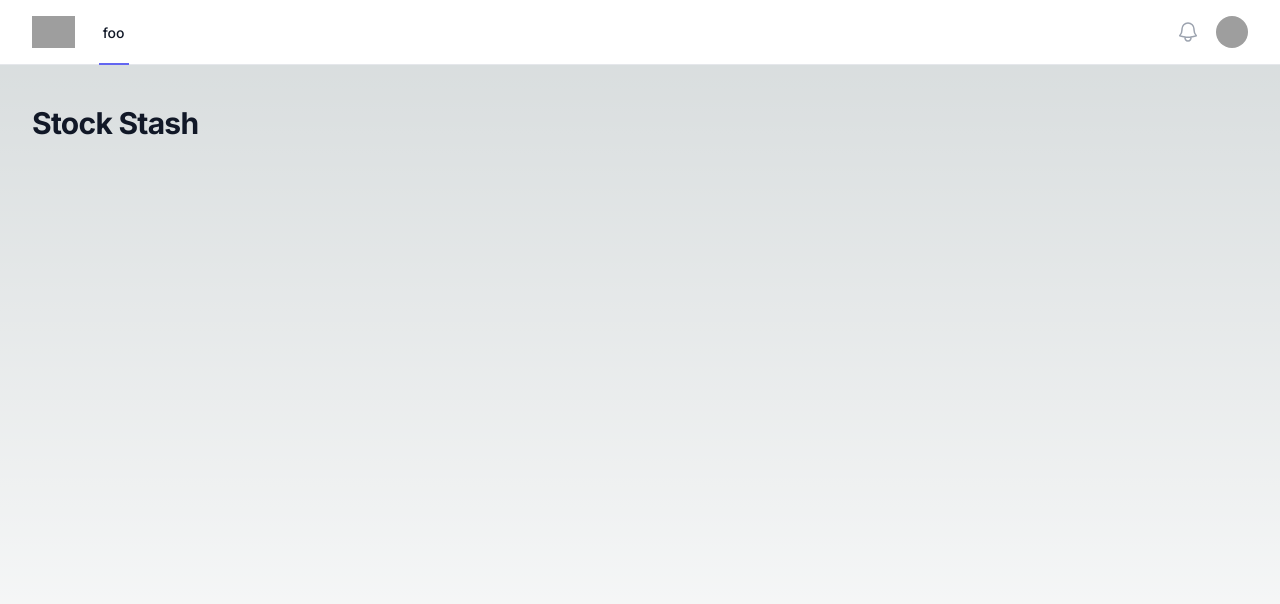
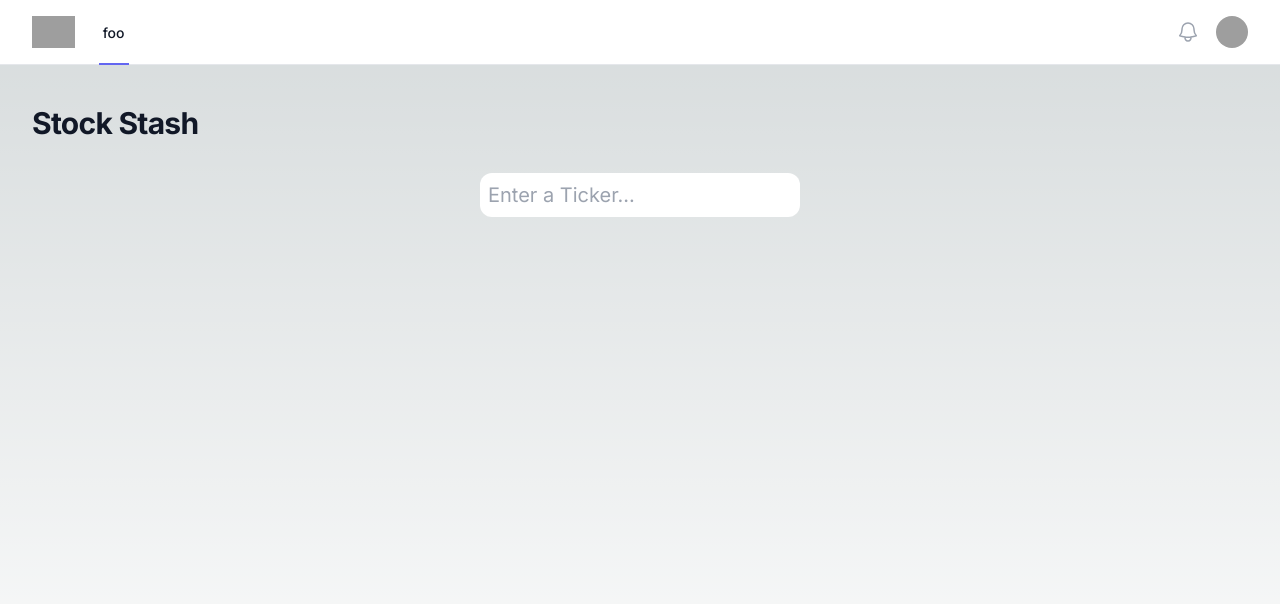
Before and after one commit to lbholmes1998/StockStash, a Next.js app in the folder nextjs-fastapi/: page / in a window 1280 px wide. Shown: the top 604 px of the page. Built offline with nearby package versions, Linux system fonts and the light colour scheme; grey boxes are pictures that could not be loaded.

Commit message:
add stock search comp to home page

```diff
--- a/nextjs-fastapi/app/page.tsx
+++ b/nextjs-fastapi/app/page.tsx
@@ -6,7 +6,7 @@ export default function Home() {
 
   return (
     <>
-
+      <StockSearch />
     </>
   );
 }
```
